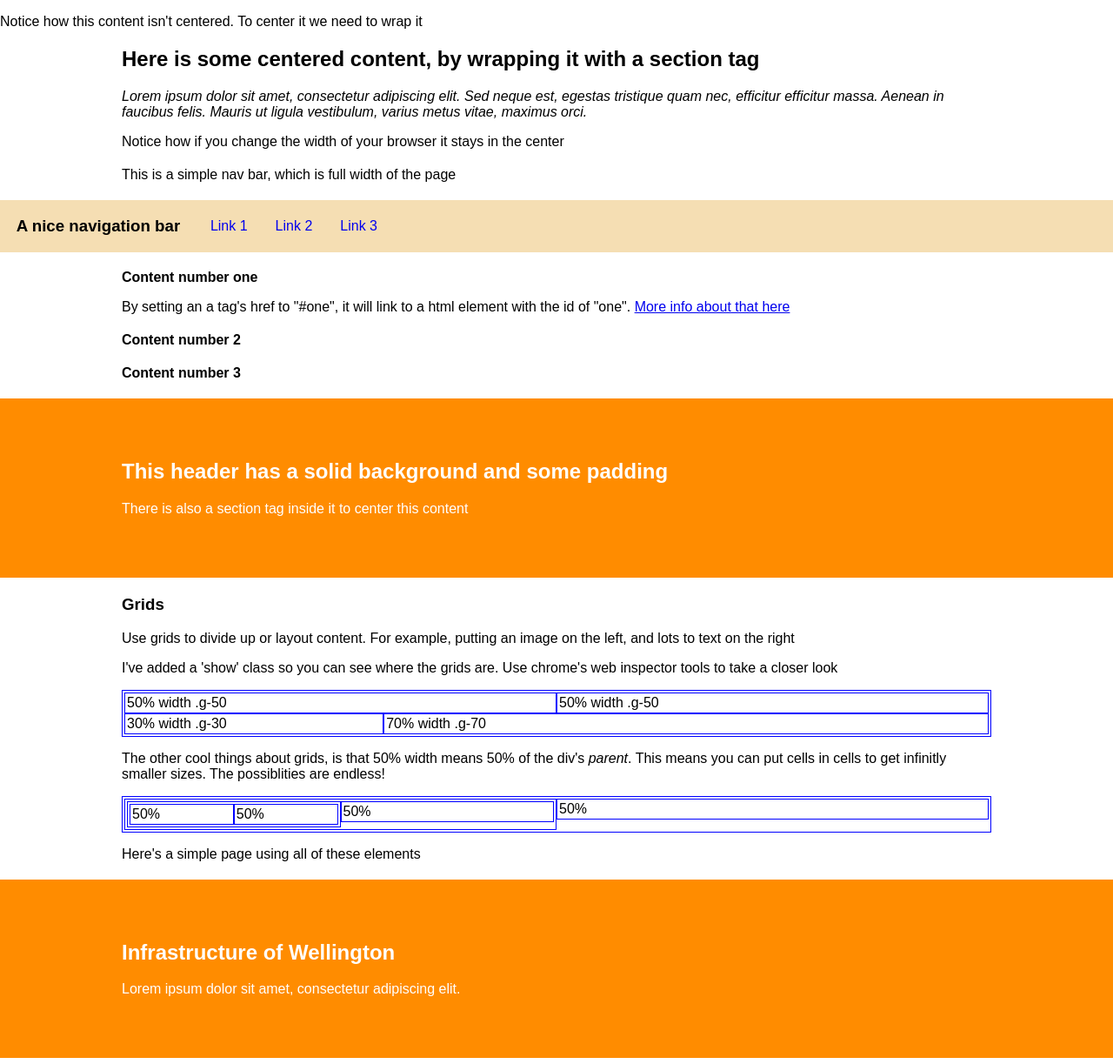
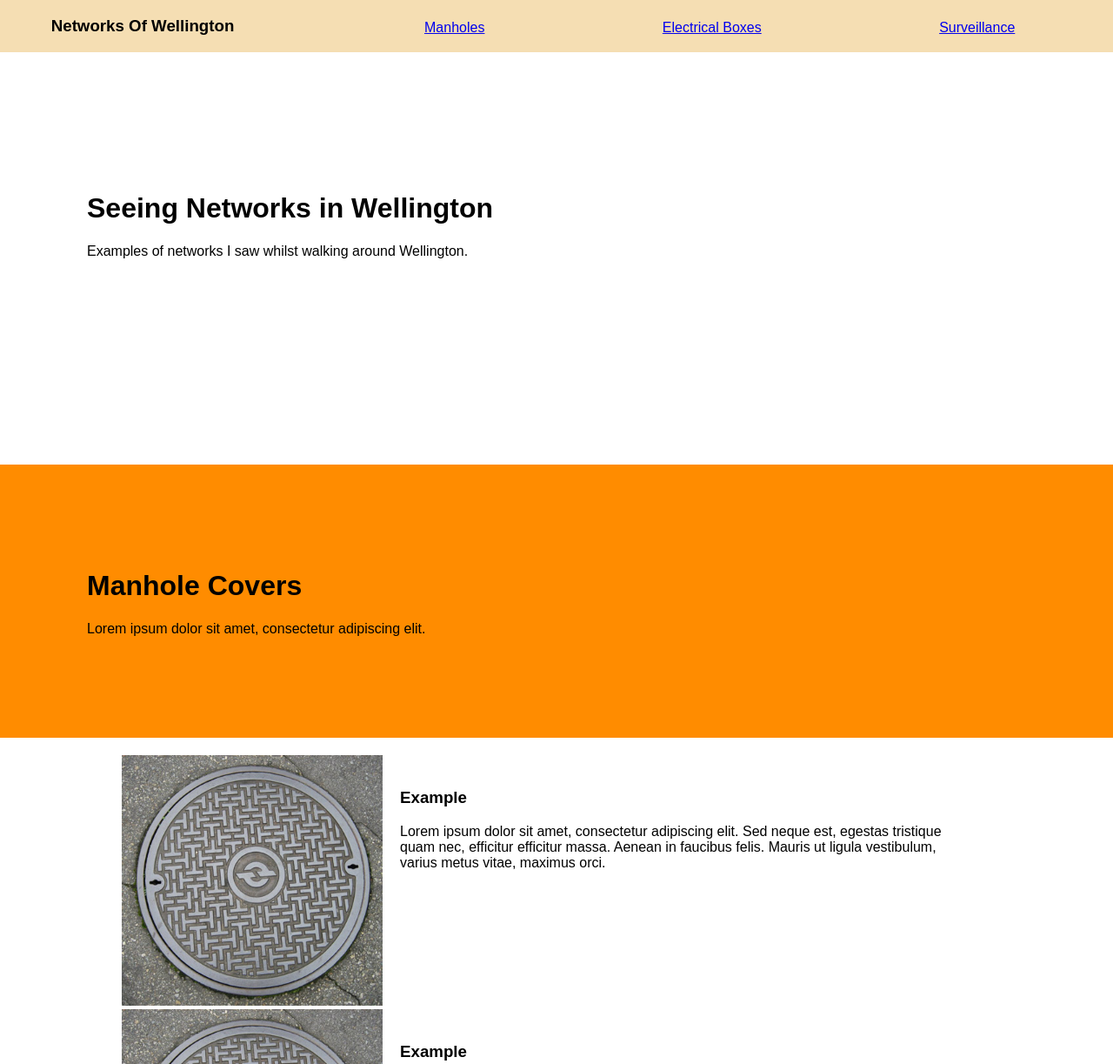
Before and after one commit to bennetteyee/mddn201-assignment, a plain HTML site: page index.html in a window 1280 px wide. Shown: the top 1223 px of the page at 87% size. Drawn offline with Linux system fonts and the light colour scheme.

Commit message:
Changed some of the layout

```diff
--- a/css/style.css
+++ b/css/style.css
@@ -17,26 +17,74 @@ section{
 	margin-bottom: 20px;
 }
 
+
+
 header{
 	background-color: darkOrange;
 	color: white; /* more readable on an orange background */
-	padding-top: 50px;
-	padding-bottom: 50px;
+	padding-top: 100px;
+	padding-bottom: 100px;
+}
+
+.header{
+	background-color: white;
+	color: black; /* more readable on an orange background */
+	padding-top: 100px;
+	padding-bottom: 200px;
+}
+
+.header h1{
+	padding-top: 100px;
+	padding-left: 100px;
+	padding-bottom: 0px;
+
+}
+
+.header p{
+	padding-left: 100px;
+	padding-bottom: 0px;
+
+}
+
+.titleHeader{
+	background-color: darkOrange;
+	padding-top: 100px;
+	padding-bottom: 100px;
+	padding-right: 100px;
+	padding-left: 100px;
+
 }
 
 nav{
 	width: 100%;
-	height: 60px;
+	top: 0;
 	background-color: wheat;
+	float: right;
+	position: fixed;
 }
 
-nav a, nav h3{
+nav ul {
+  margin: 0;
+  padding: 100;
+  list-style: none;
+}
+
+nav li {
+  display: inline-block;
+  margin-left: 200px;
+  padding-top: 23px;
+
+  position: relative;
+}
+
+nav h3{
 	float: left;
 	margin: 0px;
 	line-height: 60px;
 	margin-left: 1em;
 	margin-right: 1em;
 	text-decoration: none;
+
 }
 
 nav a:hover{
--- a/index.html
+++ b/index.html
@@ -9,103 +9,26 @@
 </head>
 
 <body>
-
-<p>Notice how this content isn't centered. To center it we need to wrap it</p>
-
-	<section>
-		<h1>Here is some centered content, by wrapping it with a section tag</h1>
-		<p><em>Lorem ipsum dolor sit amet, consectetur adipiscing elit. Sed neque est, egestas tristique quam nec, efficitur efficitur massa. Aenean in faucibus felis. Mauris ut ligula vestibulum, varius metus vitae, maximus orci. </em></p>
-
-		<p>Notice how if you change the width of your browser it stays in the center</p>
-	</section>
-
-	<section>
-		<p>This is a simple nav bar, which is full width of the page</p>
-	</section>
 	<nav>
-		<h3>A nice navigation bar</h3>
-		<a href="#one">Link 1</a>
-		<a href="#two">Link 2</a>
-		<a href="#three">Link 3</a>
+		<ul>
+			<h3>Networks Of Wellington</h3>
+				<li><a href="#manHoles">Manholes</a></li>
+				<li><a href="#electricalBoxes">Electrical Boxes</a></li>
+				<li><a href="#surveillance">Surveillance</a></li>
+   		</ul>
 	</nav>
 
-	<section id="one">
-		<p><strong>Content number one</strong></p>
-		<p>By setting an a tag's href to "#one", it will link to a html element with the id of "one". <a href="https://css-tricks.com/hash-tag-links-padding/">More info about that here</a></p>
-	</section>
 
-	<section id="two">
-		<p><strong>Content number 2</strong></p>
-	</section>
+<div class= "header">
+		<h1>Seeing Networks in Wellington</h1>
+		<p>Examples of networks I saw whilst walking around Wellington.</p>
+</div>
 
-	<section id="three">
-		<p><strong>Content number 3</strong></p>
-	</section>
-
-	<header>
-		<section>
-			<h1>This header has a solid background and some padding</h1>
-			<p>There is also a section tag inside it to center this content</p>
-		</section>
-	</header>
-
-
-
-	<section>
-		<h3>Grids</h3>
-
-		<p>Use grids to divide up or layout content. For example, putting an image on the left, and lots to text on the right</p>
-
-		<p>I've added a 'show' class so you can see where the grids are. Use chrome's web inspector tools to take a closer look</p>
-
-
-		<div class="g-row show"> <!--first wrap all grid cells in a g-row-->
-			<div class="g-50 show">
-				50% width .g-50
-			</div>
-			<div class="g-50 show">
-				50% width .g-50
-			</div>
-
-			<div class="g-30 show">
-				30% width .g-30
-			</div>
-
-			<div class="g-70 show">
-				70% width .g-70
-			</div>
-		</div>
-
-		<p>The other cool things about grids, is that 50% width means 50% of the div's <em>parent</em>. This means you can put cells in cells to get infinitly smaller sizes. The possiblities are endless!</p>
-
-		<div class="g-row show"> <!--first wrap all grid cells in a g-row-->
-			<div class="g-50 show">
-				<div class="g-50 show">
-					<div class="g-50 show">
-						50%
-					</div>
-					<div class="g-50 show">
-						50%
-					</div>
-				</div>
-				<div class="g-50 show">
-					50%
-				</div>
-			</div>
-			<div class="g-50 show">
-				50%
-			</div>
-		</div>
-
-		<p>Here's a simple page using all of these elements</p>
-	</section>
-
-	<header>
-		<section>
-			<h1>Infrastructure of Wellington</h1>
+<section id="manHoles"></section>
+	<div class= "titleHeader">
+			<h1>Manhole Covers</h1>
 			<p>Lorem ipsum dolor sit amet, consectetur adipiscing elit.</p>
-		</section>
-	</header>
+	</div>
 
 	<section>
 		<div class="g-row">
@@ -149,6 +72,61 @@
 		</div>
 	</section>
 
+
+	<!--Electrical Boxes-->
+
+<section id="electricalBoxes"></section>
+	<div class= "titleHeader">
+			<h1>Electrical Boxes</h1>
+			<p>Lorem ipsum dolor sit amet, consectetur adipiscing elit.</p>
+	</div>
+
+	<section>
+		<div class="g-row">
+			<div class="g-30">
+				<img src="img/cover.jpg">
+			</div>
+			<div class="g-70 padded">
+				<h3>Example</h3>
+				<p>Lorem ipsum dolor sit amet, consectetur adipiscing elit. Sed neque est, egestas tristique quam nec, efficitur efficitur massa. Aenean in faucibus felis. Mauris ut ligula vestibulum, varius metus vitae, maximus orci.</p>
+			</div>
+		</div>
+
+		<div class="g-row">
+			<div class="g-30">
+				<img src="img/cover.jpg">
+			</div>
+			<div class="g-70 padded">
+				<h3>Example</h3>
+				<p>Lorem ipsum dolor sit amet, consectetur adipiscing elit. Sed neque est, egestas tristique quam nec, efficitur efficitur massa. Aenean in faucibus felis. Mauris ut ligula vestibulum, varius metus vitae, maximus orci.</p>
+			</div>
+		</div>
+
+		<div class="g-row">
+			<div class="g-30">
+				<img src="img/cover.jpg">
+			</div>
+			<div class="g-70 padded">
+				<h3>Example</h3>
+				<p>Lorem ipsum dolor sit amet, consectetur adipiscing elit. Sed neque est, egestas tristique quam nec, efficitur efficitur massa. Aenean in faucibus felis. Mauris ut ligula vestibulum, varius metus vitae, maximus orci.</p>
+			</div>
+		</div>
+
+		<div class="g-row">
+			<div class="g-30">
+				<img src="img/cover.jpg">
+			</div>
+			<div class="g-70 padded">
+				<h3>Example</h3>
+				<p>Lorem ipsum dolor sit amet, consectetur adipiscing elit. Sed neque est, egestas tristique quam nec, efficitur efficitur massa. Aenean in faucibus felis. Mauris ut ligula vestibulum, varius metus vitae, maximus orci.</p>
+			</div>
+		</div>
+	</section>
+
+
+
+
+
 </body>
 
 </html>
```
Also changed, not shown: 1 other file.
